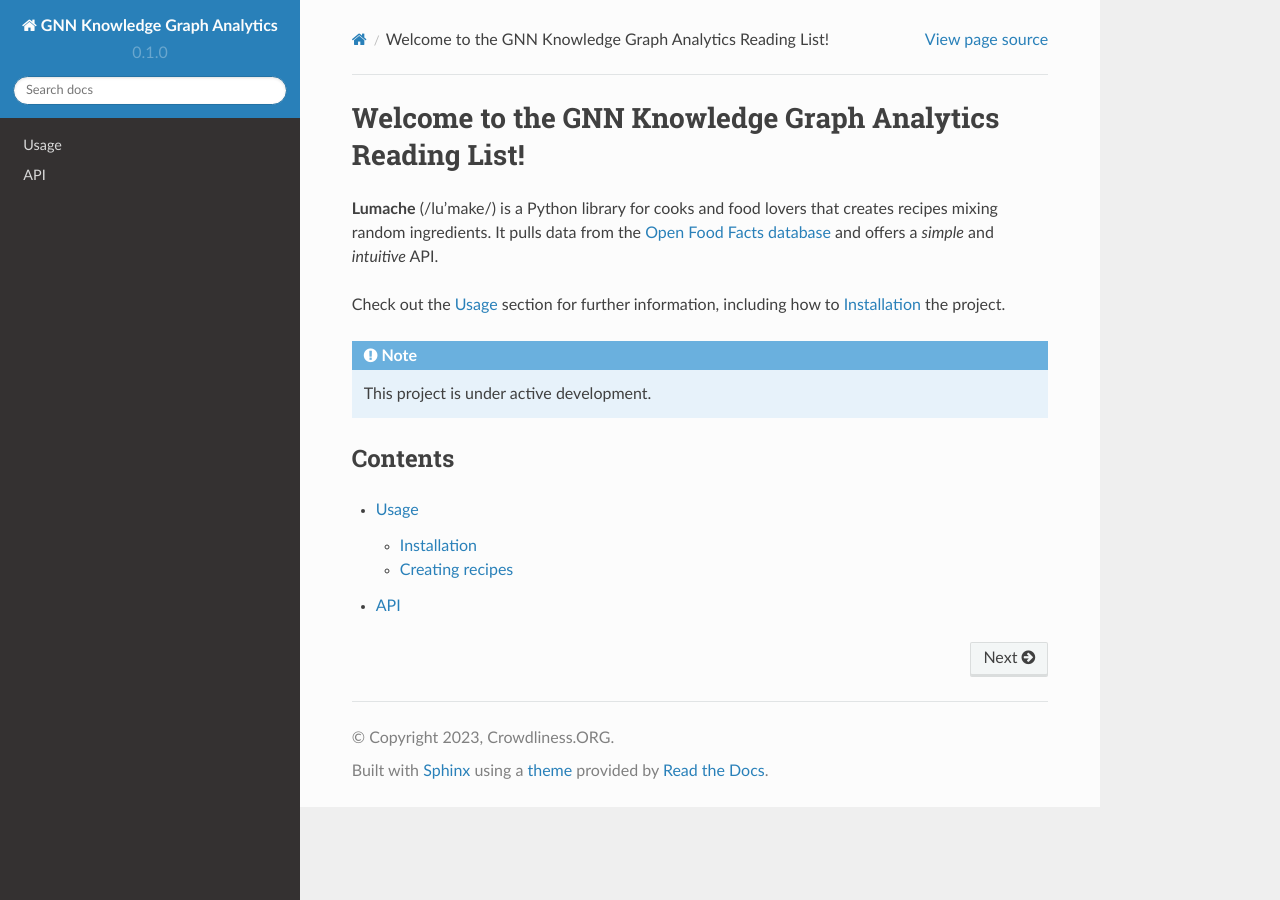
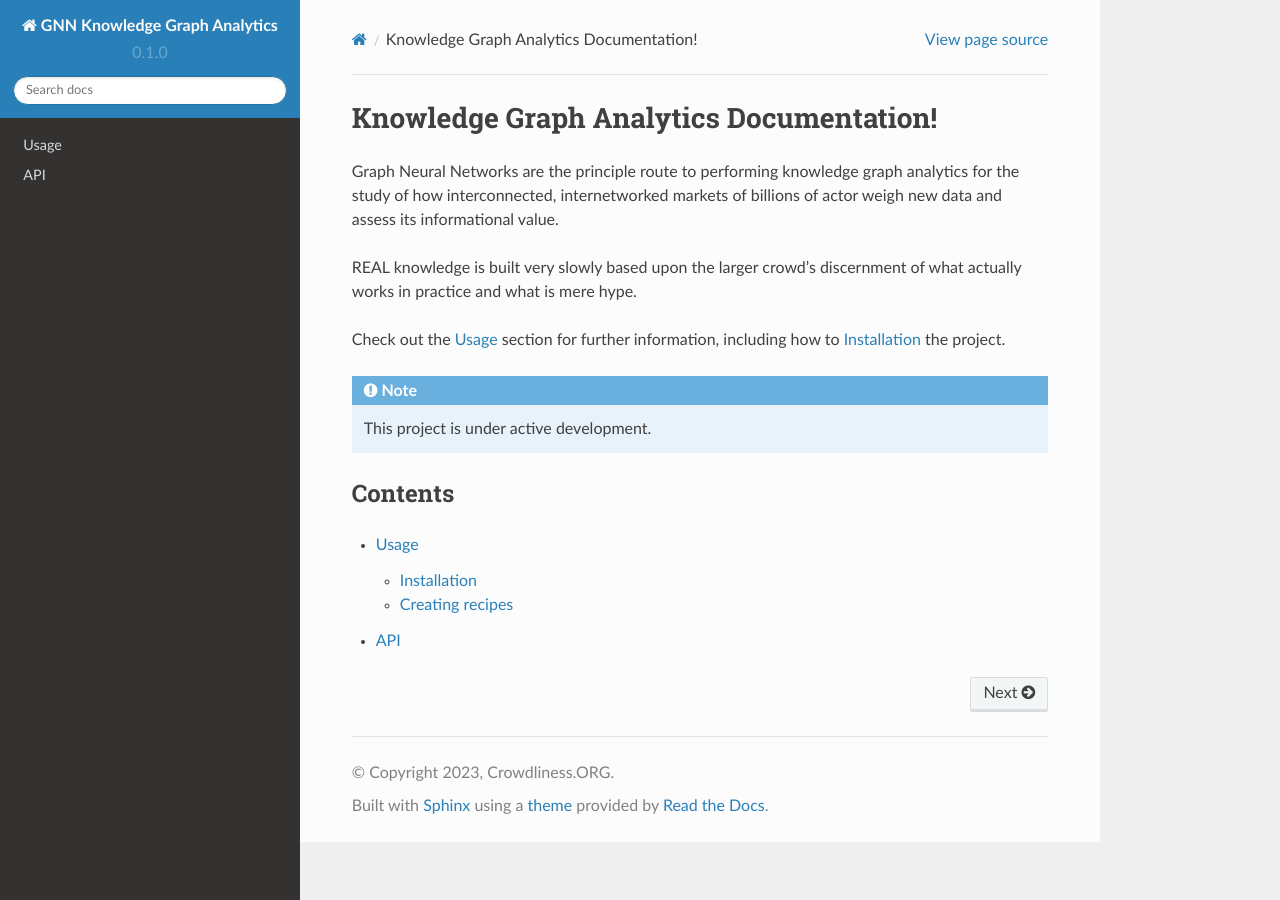
Before and after one commit to Crowdliness/GNNgraph, a Sphinx documentation site: the page built from docs/source/index.rst, in a window 1280 px wide. Built offline with Sphinx 7.4.7 and the Read the Docs theme 2.0.0, drawn with Linux system fonts in a browser that asks for light colours.

Commit message:
Update index.rst

```diff
--- a/docs/source/index.rst
+++ b/docs/source/index.rst
@@ -1,10 +1,11 @@
-Welcome to the GNN Knowledge Graph Analytics Reading List!
-==========================================================
+Knowledge Graph Analytics Documentation!
+========================================
 
-**Lumache** (/lu'make/) is a Python library for cooks and food lovers
-that creates recipes mixing random ingredients.
-It pulls data from the `Open Food Facts database <https://world.openfoodfacts.org/>`_
-and offers a *simple* and *intuitive* API.
+Graph Neural Networks are the principle route to performing knowledge graph analytics for the study of how interconnected, internetworked markets of billions of actor weigh new data and assess its informational value.
+
+REAL knowledge is built very slowly based upon the larger crowd's discernment of what actually works in practice and what is mere hype.
+
+
 
 Check out the :doc:`usage` section for further information, including
 how to :ref:`installation` the project.
```
